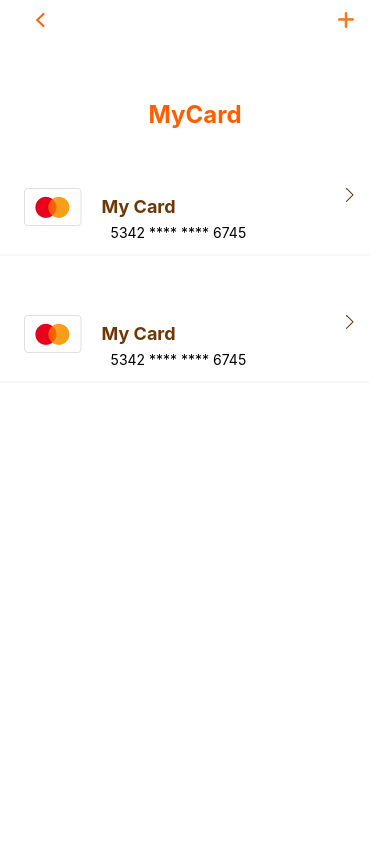
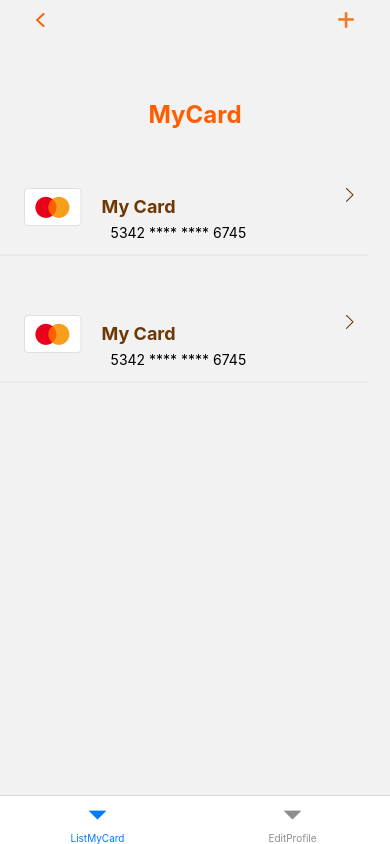
Before and after one commit to theking250902/Mobile_APP, a React Native app in the folder Grocery_app/: screen / in a window 390 px wide. Built offline with nearby package versions, Linux system fonts and the light colour scheme.

Commit message:
xay dung app 2

```diff
--- a/Grocery_app/App.js
+++ b/Grocery_app/App.js
@@ -1,17 +1,21 @@
+import {createBottomTabNavigator} from '@react-navigation/bottom-tabs';
+import {NavigationContainer} from '@react-navigation/native';
 import React from 'react';
 import {Text, View} from 'react-native';
 import ChangePassWord from './src/ChangePassWord';
 import EditProfile from './src/EditProfile';
 import ListMyCard from './src/ListMyCard';
 
+const Tab = createBottomTabNavigator();
+
 const App = () => {
   return (
-    <View>
-      {/* <ChangePassWord /> */}
-      {/* <NewCard /> */}
-      {/* <EditProfile /> */}
-      <ListMyCard />
-    </View>
+    <NavigationContainer>
+      <Tab.Navigator screenOptions={{headerShown: false}}>
+        <Tab.Screen name="ListMyCard" component={ListMyCard} />
+        <Tab.Screen name="EditProfile" component={EditProfile} />
+      </Tab.Navigator>
+    </NavigationContainer>
   );
 };
 
--- a/Grocery_app/package.json
+++ b/Grocery_app/package.json
@@ -10,8 +10,13 @@
     "lint": "eslint ."
   },
   "dependencies": {
+    "@react-navigation/bottom-tabs": "^6.5.6",
+    "@react-navigation/native": "^6.1.5",
     "react": "18.1.0",
     "react-native": "0.70.6",
+    "react-native-safe-area-context": "^4.5.0",
+    "react-native-screens": "^3.20.0",
+    "react-native-vector-icons": "^9.2.0",
     "yarn": "^1.22.19"
   },
   "devDependencies": {
```
Also changed, not shown: 1 other file (tests, documents, lock files or other folders).
